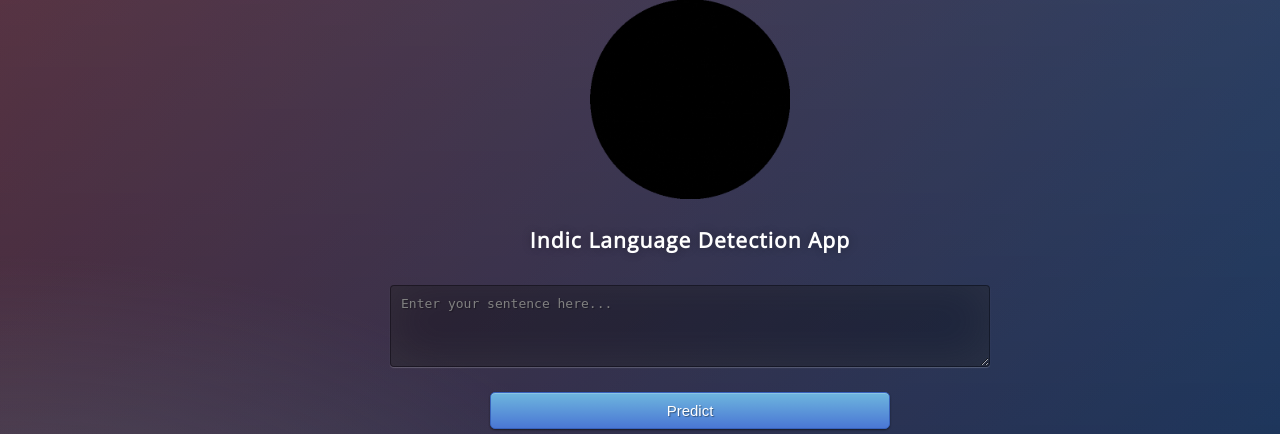
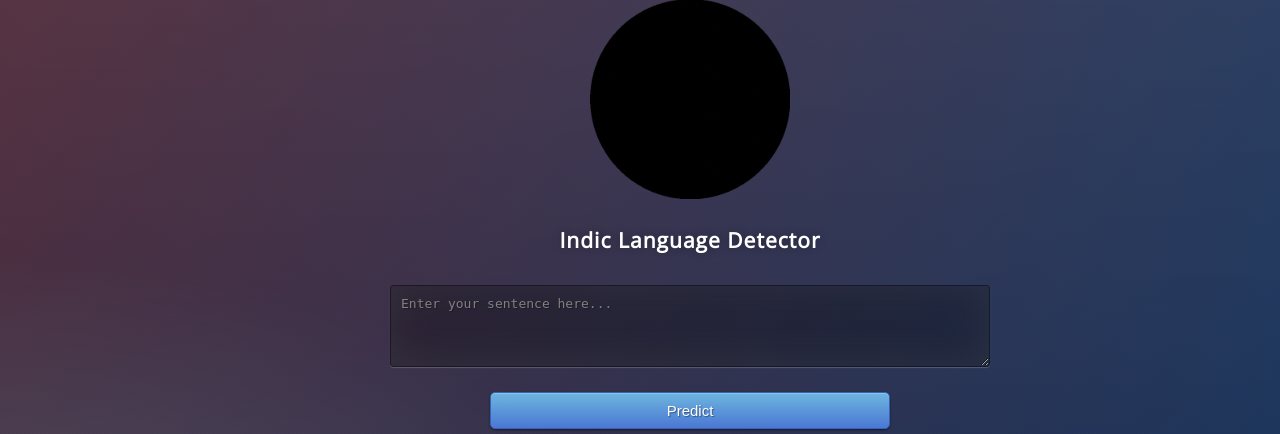
Before and after one commit to sonalgan/bhasha, a Flask app: page / in a window 1280 px wide. Shown: the part 91-525 px from the top of the page. Run offline with Flask 2, Linux system fonts and the light colour scheme; parts of the project's set-up code (start-up, migrations or seed data) failed here and were passed over.

Commit message:
Update index.html

```diff
--- a/templates/index.html
+++ b/templates/index.html
@@ -16,7 +16,7 @@
   $("body").css({"overflow":"visible"});
  <div class="login">
    <img src="/static/LOGO.gif"  style="width:200px;height:200px;"  />
-     <h3>Indic Language Detection App</h3>
+     <h3>Indic Language Detector</h3>
      <!-- Main Input For Receiving Query to our ML -->
     <form action="{{ url_for('predict')}}"method="post">
       <textarea rows="4" cols="50" name="input_data" required='required'>Enter your sentence here...</textarea>
```
